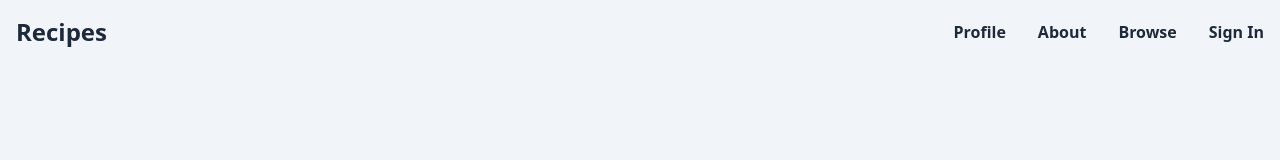
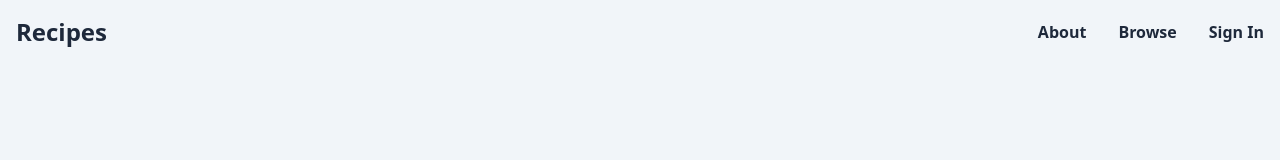
Before and after one commit to jeremiah-quill/recipes, a Next.js app: page / in a window 1280 px wide. Shown: the top 160 px of the page. Built offline with nearby package versions, Linux system fonts and the light colour scheme; no server answers; the database is empty.

Commit message:
add no referrer to google account image

```diff
--- a/src/components/Layout.tsx
+++ b/src/components/Layout.tsx
@@ -12,9 +12,11 @@ export default function Layout({ children }: { children: React.ReactNode }) {
         </h1>
         <nav className="ml-auto">
           <ul className="flex gap-8 items-center">
-            <li>
-              <a href="/profile">Profile</a>
-            </li>
+            {session ? (
+              <li>
+                <a href="/profile">Profile</a>
+              </li>
+            ) : null}
             <li>
               <a href="#">About</a>
             </li>
@@ -31,6 +33,7 @@ export default function Layout({ children }: { children: React.ReactNode }) {
                   <div>{session.user?.email}</div>
                   <img
                     src={session.user?.image!}
+                    referrerPolicy="no-referrer"
                     alt="profile picture"
                     className="w-10 rounded-full border-2 border-slate-800"
                   />
```
Also changed, not shown: 1 other file (tests, documents, lock files or other folders).
